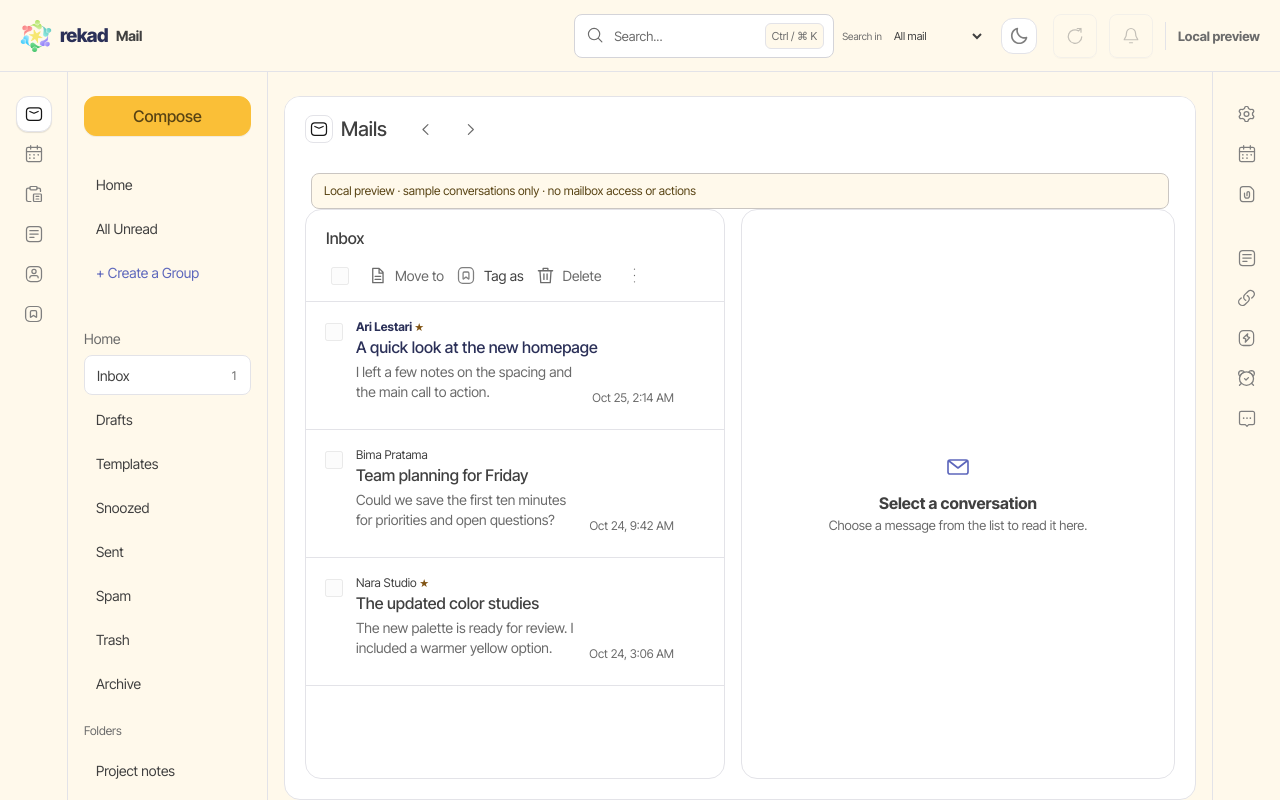
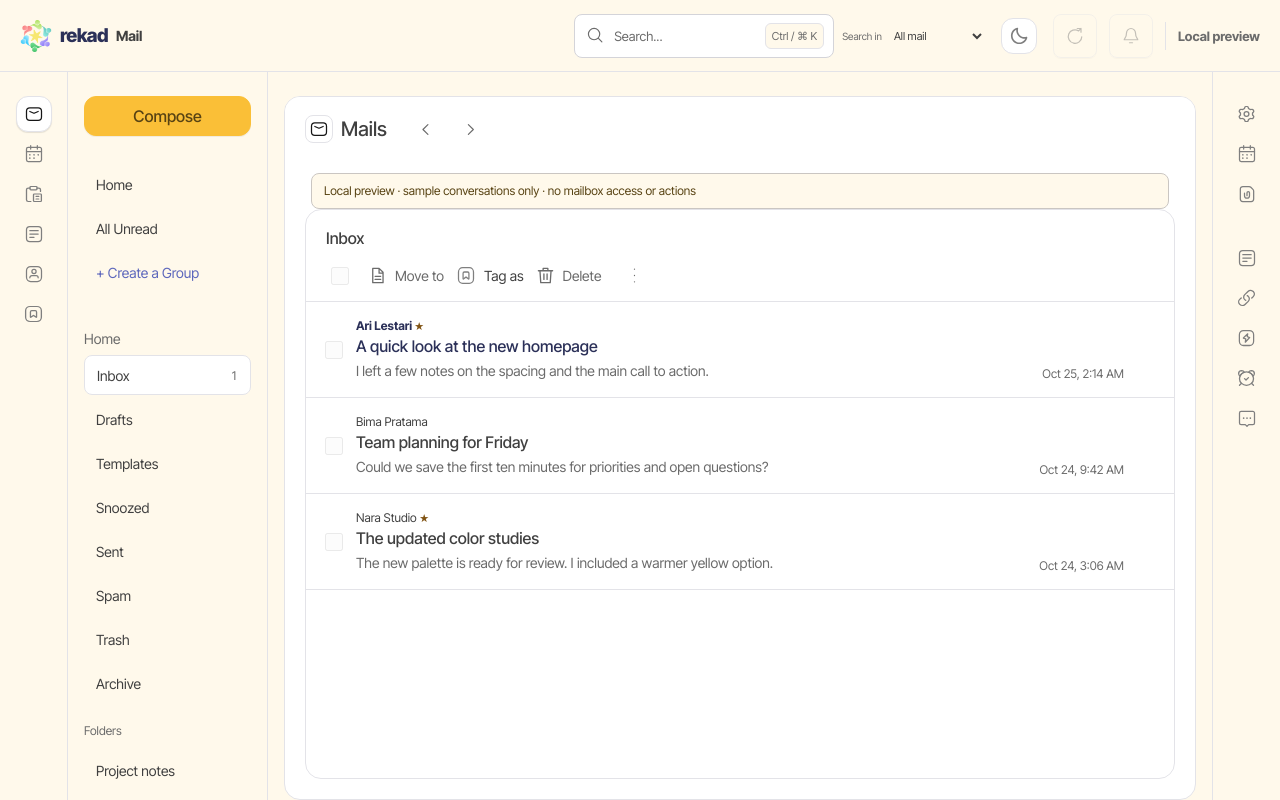
Before and after one commit to rekad-dev/webmail-client, a Next.js app: page /local-preview in a window 1280 px wide. Built offline with nearby package versions, Linux system fonts and the light colour scheme.

Commit message:
Compact inbox and simplify message reading controls

```diff
--- a/app/inbox-client.tsx
+++ b/app/inbox-client.tsx
@@ -587,10 +587,7 @@ function MessageDetailView({
 
       <article className="message-detail-paper">
         <div className="reference-message-tools" aria-label="Message tools">
-          {[["Reminder", "reminder"], ["Add Task", "task-check"], ["Permalink", "message-link"], ["Snooze", "snooze"]].map(([label, icon]) => <a key={label} href="#" title={`${label} (not yet available)`} onClick={(event) => event.preventDefault()}><img src={`/figma-mail/${icon}.svg`} alt="" /><span>{label}</span></a>)}
           <span className="reference-message-tools-spacer" />
-          <a href="#" aria-label="Comments (not yet available)" title="Comments (not yet available)" onClick={(event) => event.preventDefault()}><img src="/figma-mail/messages.svg" alt="" /></a>
-          <a href="#" aria-label="Open in new window (not yet available)" title="Open in new window (not yet available)" onClick={(event) => event.preventDefault()}><MailIcon name="expand" size={18} /></a>
           <button type="button" aria-label="Close message" onClick={onClose}><MailIcon name="close" size={18} /></button>
         </div>
         <header className="message-detail-header">
@@ -712,7 +709,6 @@ function MessageDetailView({
             <div className="reference-sender-actions">
               <button type="button" aria-label="Reply" title="Reply" disabled={actionPending} onClick={(event) => onReply(detail, event.currentTarget)}><MailIcon name="reply" size={20} /></button>
               <button type="button" aria-label="Forward" title="Forward" disabled={actionPending} onClick={(event) => onForward(detail, event.currentTarget)}><MailIcon name="forward" size={20} /></button>
-              <button type="button" aria-label="Back to conversation" title="Back to conversation" onClick={onBack}><MailIcon name="chevron-down" size={20} /></button>
             </div>
             {receivedAt || sentAt ? (
               <time className="message-detail-timestamp" dateTime={(detail.receivedAt ?? detail.sentAt) ?? undefined}>
@@ -878,10 +874,6 @@ function MessageDetailView({
             </ul>
           </section>
         ) : null}
-        <div className="reference-share-bar" aria-label="Share message">
-          <a href="#" title="Share message (not yet available)" onClick={(event) => event.preventDefault()}>@mention a user or group to share this email</a>
-          {[["Copy", "share-copy"], ["Create task", "share-task"], ["Add reaction", "share-emoji"]].map(([label, icon]) => <a href="#" key={label} title={`${label} (not yet available)`} aria-label={`${label} (not yet available)`} onClick={(event) => event.preventDefault()}><img src={`/figma-mail/${icon}.svg`} alt="" /></a>)}
-        </div>
       </article>
     </section>
   );
@@ -2275,9 +2267,6 @@ export function InboxClient({
 
         </section>
         <section className="reading-pane" aria-label="Reading pane">
-        {!openThreadId && !openEmailId ? (
-          <div className="reading-placeholder"><MailIcon name="mail" size={24} /><h2>Select a conversation</h2><p>Choose a message from the list to read it here.</p></div>
-        ) : null}
         {openThreadId && !openEmailId ? (
           <section className="thread-view" aria-label="Conversation">
             <button className="detail-back" onClick={closeThread} ref={threadBackButtonRef} type="button">
--- a/app/reference-ui.css
+++ b/app/reference-ui.css
@@ -1156,3 +1156,34 @@ input[type="checkbox"]:disabled { cursor: default; opacity: .45; }
     to { opacity: 1; transform: translateY(0); }
   }
 }
+
+/* Keep the inbox compact and reserve the reading pane for an opened message. */
+.mail-workspace:not(.has-open-message) { grid-template-columns: minmax(0, 1fr); }
+.mail-workspace:not(.has-open-message) .reading-pane { display: none; }
+.conversation-pane .conversation-list-item {
+  height: 6rem;
+  min-height: 6rem;
+  align-items: center;
+  padding: 0 6px;
+}
+.conversation-pane .conversation-select { align-self: center; }
+.conversation-pane .message-row {
+  height: 100%;
+  min-height: 0;
+  grid-template-rows: repeat(3, minmax(0, auto));
+  align-content: center;
+  padding: 8px 0;
+}
+.conversation-pane .message-row .message-copy > span {
+  overflow: hidden;
+  text-overflow: ellipsis;
+  white-space: nowrap;
+}
+.conversation-pane .message-row .message-preview { display: block; }
+.reference-message-tools button,
+.reference-sender-actions button,
+.reference-message-actions > summary { min-width: 44px; min-height: 44px; }
+.reference-message-tools button:hover,
+.reference-sender-actions button:hover,
+.reference-message-actions > summary:hover { background: var(--violet-light); color: var(--violet-dark); border-radius: var(--radius-md); }
+.reference-message-metadata > summary { display: inline-flex; min-height: 44px; align-items: center; padding: 0; color: var(--violet-dark); text-decoration: underline; text-underline-offset: 3px; }
```
